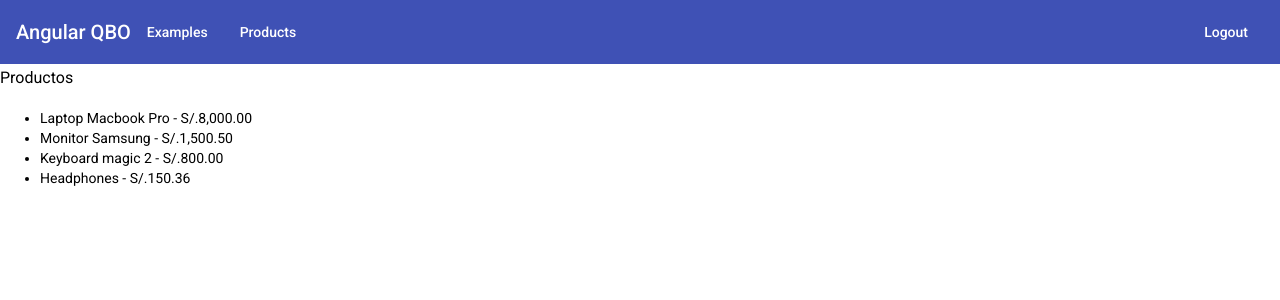
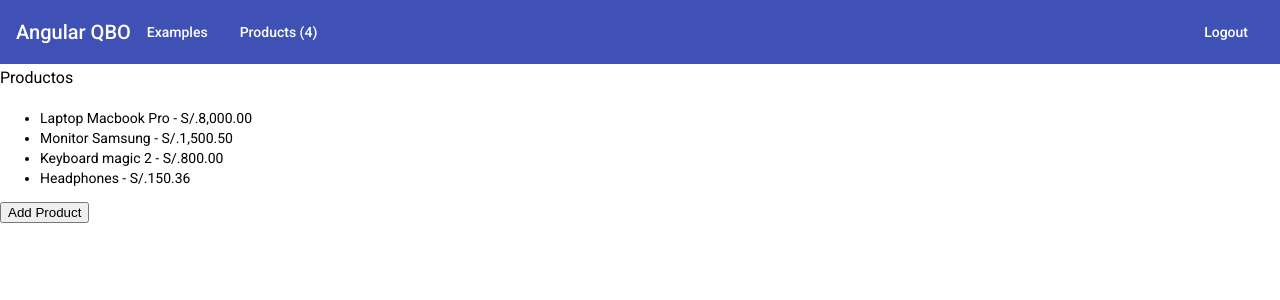
Before and after one commit to danidelgadoz/qbo-angular-course, an Angular app: page /dashboard/products in a window 1280 px wide. Shown: the top 300 px of the page. Built offline with nearby package versions, Linux system fonts and the light colour scheme; sample sign-in values are in the browser's storage.

Commit message:
underastand angular injector and singleton pattern

```diff
--- a/src/app/dashboard/dashboard.component.html
+++ b/src/app/dashboard/dashboard.component.html
@@ -11,7 +11,7 @@
       <button mat-menu-item [routerLink]="['example-directives-and-pipes']">Directives/Pipes</button>
     </mat-menu>
 
-    <button mat-button [routerLink]="['products']">Products</button>
+    <button mat-button [routerLink]="['products']">Products ({{products.length}})</button>
 
     <div fxFlex></div>
 
--- a/src/app/dashboard/dashboard.component.ts
+++ b/src/app/dashboard/dashboard.component.ts
@@ -1,5 +1,6 @@
 import { Component, OnInit } from '@angular/core';
 import { Router } from '@angular/router';
+import { ProductService } from './products/product.service';
 
 @Component({
   selector: 'app-dashboard',
@@ -7,12 +8,15 @@ import { Router } from '@angular/router';
   styleUrls: ['./dashboard.component.scss']
 })
 export class DashboardComponent implements OnInit {
+  products: any[] = [];
 
   constructor(
     private router: Router,
+    private productService: ProductService,
   ) { }
 
   ngOnInit(): void {
+    this.products = this.productService.getAllProducts();
   }
 
   onLogout(): void {
--- a/src/app/dashboard/products/product-list/product-list.component.html
+++ b/src/app/dashboard/products/product-list/product-list.component.html
@@ -6,3 +6,5 @@
     </div>
   </li>
 </ul>
+
+<button (click)="onHandleAddProduct()">Add Product</button>
--- a/src/app/dashboard/products/product-list/product-list.component.ts
+++ b/src/app/dashboard/products/product-list/product-list.component.ts
@@ -26,4 +26,8 @@ export class ProductListComponent implements OnInit {
     this.router.navigate([id], { relativeTo: this.activatedRoute });
   }
 
+  onHandleAddProduct(): void {
+    this.productService.addProduct({ id: 5, name: 'Funko', price: 50.99 })
+  }
+
 }
--- a/src/app/dashboard/products/product.service.ts
+++ b/src/app/dashboard/products/product.service.ts
@@ -24,9 +24,9 @@ export class ProductService {
     return null;
   }
 
-  // This method was for an hipotetic example
-  getProductsAmount(): number {
-    return this.products.length;
+  addProduct(product: any): any {
+    // TODO: Request for product from a API (backend) instead having them on hardcode
+    return this.products.push(product);
   }
 
 }
```
